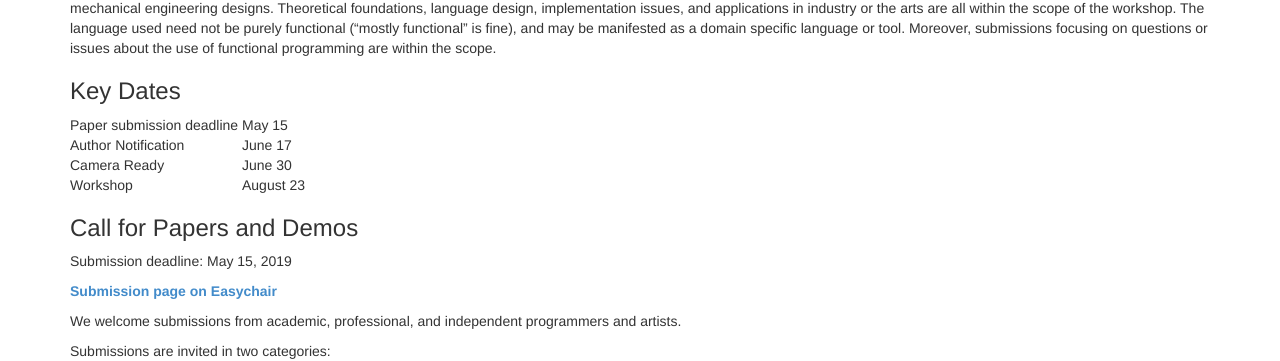
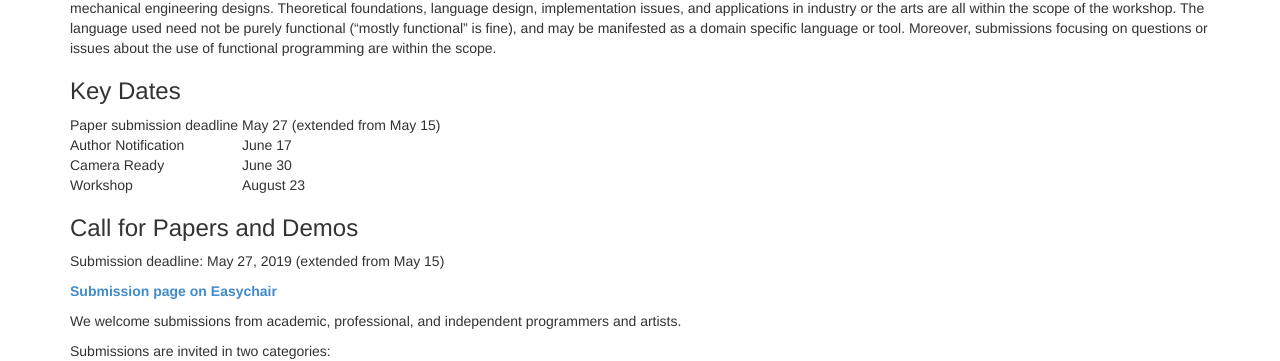
Before and after one commit to functional-art/functional-art.github.com, a Jekyll site: the page built from 2019/index.md, in a window 1280 px wide. Shown: the part 426-787 px from the top of the page. Built offline with Jekyll 4.4.1, drawn with Linux system fonts in a browser that asks for light colours; nearby versions of some CDN libraries.

Commit message:
Call extended to May 27.

```diff
--- a/2019/cfp.txt
+++ b/2019/cfp.txt
@@ -52,7 +52,7 @@ performance employs functional programming and a discussion of influences and
 prior art as appropriate.
 
 Important dates/deadlines:
-Submission deadline: May 15th
+Submission deadline: May 27th (extended from May 15th)
 Reviews returned: June 17th
 Camera ready submissions: June 30th
 Workshop: August 23rd
--- a/2019/index.md
+++ b/2019/index.md
@@ -39,14 +39,14 @@ within the scope.
 
 ### Key Dates
 
-| Paper submission deadline        || May 15    |
+| Paper submission deadline        || May 27  (extended from May 15) |
 | Author Notification              || June 17   |
 | Camera Ready                     || June 30   |
 | Workshop                         || August 23 |
 
 ### Call for Papers and Demos
 
-Submission deadline: May 15, 2019
+Submission deadline: May 27, 2019 (extended from May 15)
 
 [**Submission page on Easychair**](https://easychair.org/conferences/?conf=farm2019)
 
```
